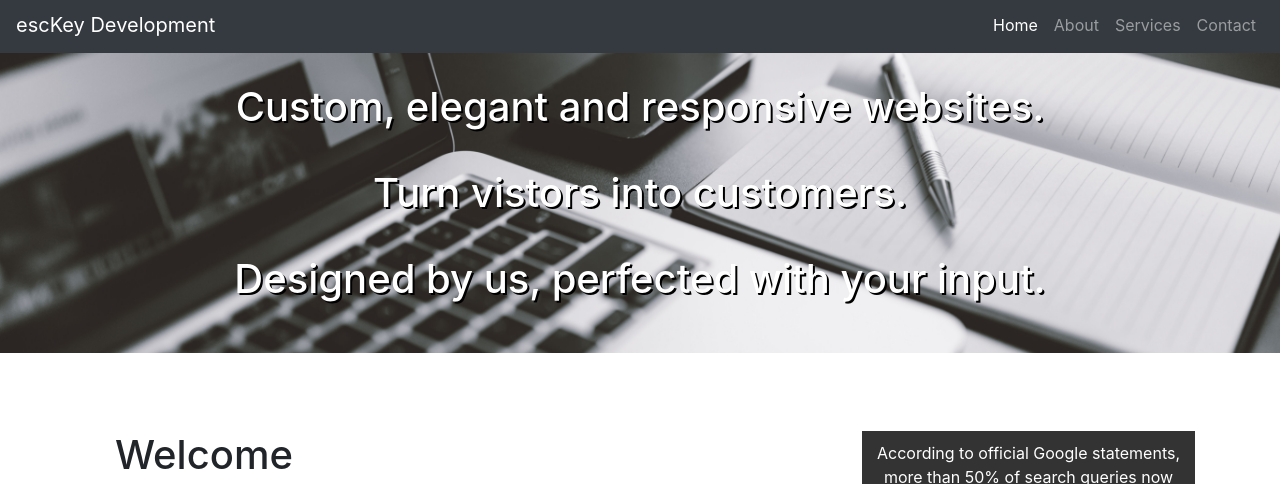
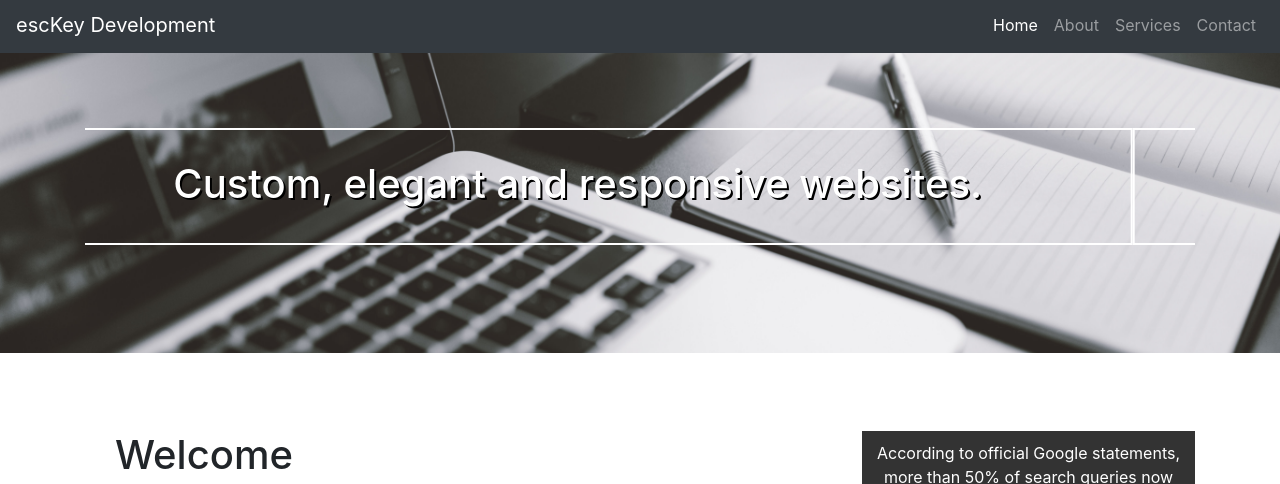
Before and after one commit to JClark901/escKeyWebsite, a plain HTML site: page index.html in a window 1280 px wide. Shown: the part 253-737 px from the top of the page. Drawn offline with nearby package versions, Linux system fonts and the light colour scheme.

Commit message:
adding carousel on index

```diff
--- a/css/styles.css
+++ b/css/styles.css
@@ -54,6 +54,15 @@ body {
     margin-bottom: 30px;
     text-align: center;
     color: white;
+}
+
+.carousel {
+    padding-top: 75px;
+}
+
+.carText {
+    border: 2px solid white;
+    padding-bottom: 35px;
 }
 
 #showcase h1 {
--- a/index.html
+++ b/index.html
@@ -41,9 +41,28 @@
 
     <section id="showcase">
         <div class="container">
-            <h1>Custom, elegant and responsive websites.</h1>
-            <h1>Turn vistors into customers.</h1>
-            <h1>Designed by us, perfected with your input.</h1>
+
+          <div id="carousel" class="carousel slide" data-ride="carousel">
+            <div class="carousel-inner">
+              <div class="carousel-item active">
+                <h1 class="carText">Custom, elegant and responsive websites.</h1>
+              </div>
+              <div class="carousel-item">
+                <h1 class="carText">Turn vistors into customers.</h1>
+              </div>
+              <div class="carousel-item">
+                <h1 class="carText">Designed by us, perfected with your input.</h1>
+              </div>
+            </div>
+          </div>
+
+
+
+
+
+
+
+
         </div>
     </section>
     <br><br>
```
